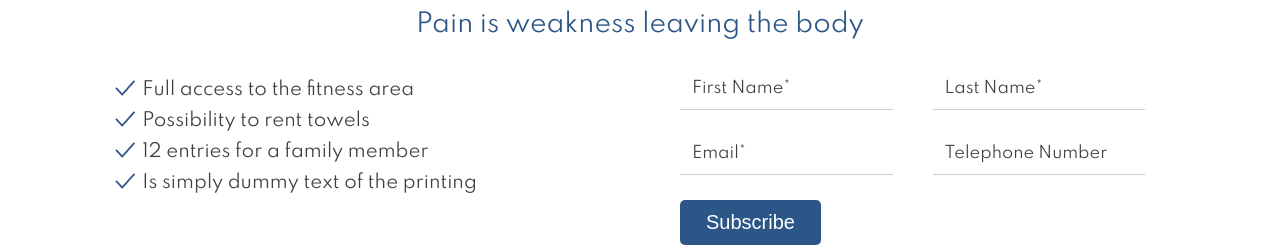
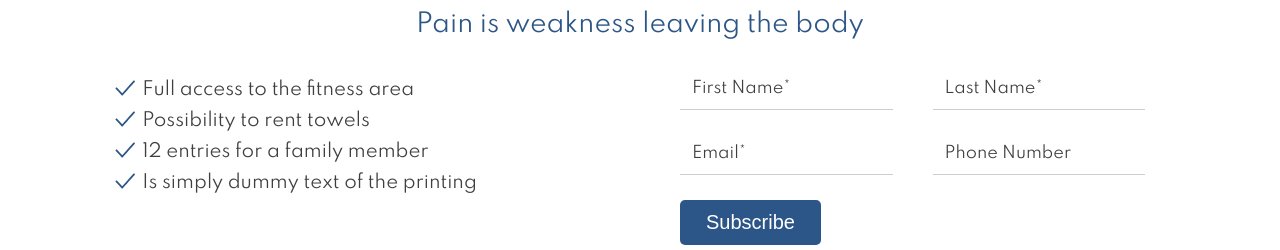
Before and after one commit to oradan/fitness-subscription-form, an Angular app: page / in a window 1280 px wide. Shown: the part 1358-1608 px from the top of the page. Built offline with nearby package versions, Linux system fonts and the light colour scheme.

Commit message:
Add floating-labels directive

```diff
--- a/src/app/floatin-labels.directive.ts
+++ b/src/app/floatin-labels.directive.ts
@@ -1,12 +1,22 @@
-import { Directive, ElementRef } from '@angular/core';
+import { Directive, ElementRef, HostListener } from '@angular/core';
 
 @Directive({
-  selector: '[floatinLabels]'
+  selector: '[floatingLabels]'
 })
 export class FloatinLabelsDirective {
 
-  constructor(private elRef:ElementRef) {
-    console.log(this.elRef.nativeElement)
-   }
-
+  constructor(private elRef: ElementRef) { }
+  @HostListener('focus', ['$event.srcElement.labels[0]'])
+  onFocus(el) {
+    el.classList.add("focused")
+  }
+  @HostListener('blur', ['$event.srcElement.labels[0]'])
+  onBlur(el) {
+    this.elRef.nativeElement.value.replace(/\s/g, "");
+    console.log(this.elRef.nativeElement.value === "")
+    console.log(this.elRef.nativeElement.value.replace(/\s/g, "").length)
+    if (this.elRef.nativeElement.value === "") {
+      el.classList.remove("focused");
+    }
+  }
 }
--- a/src/app/user-form/user-form.component.html
+++ b/src/app/user-form/user-form.component.html
@@ -1,28 +1,27 @@
-<form class="form-custom floating-labels" (ngSubmit)="onSubmit();userForm.reset()" #userForm="ngForm" floatinLabels>
+<form class="form-custom floating-labels" (ngSubmit)="onSubmit();userForm.reset()" #userForm="ngForm">
   <div class="row">
     <div class="col-6 col-md-3">
       <div class="form-group">
-        <label for="first-name" class="label-floating label-floating-lg" [class.focused]="firstName.touched">First Name*</label>
-        <input class="form-control" id="first-name" name="firstName" type="text" [(ngModel)]="user.firstName" #firstName="ngModel" required>
-      </div>
-      <p>{{firstName.className}}</p>
-    </div>
-    <div class="col-6 col-md-3">
-      <div class="form-group">
-        <label for="last-name" class="label-floating label-floating-lg">Last Name*</label>
-        <input class="form-control" id="last-name" name="lastName" type="text" [(ngModel)]="user.lastName" required>
+        <label for="first-name" class="label-floating">First Name*</label>
+        <input class="form-control" id="first-name" name="firstName" type="text" [(ngModel)]="user.firstName" #firstName="ngModel" floatingLabels required>
       </div>
     </div>
     <div class="col-6 col-md-3">
       <div class="form-group">
-        <label for="email" class="label-floating label-floating-lg">Email*</label>
-        <input class="form-control" id="email" name="email" type="email" [(ngModel)]="user.email" required>
+        <label for="last-name" class="label-floating">Last Name*</label>
+        <input class="form-control" id="last-name" name="lastName" type="text" [(ngModel)]="user.lastName" floatingLabels required>
       </div>
     </div>
     <div class="col-6 col-md-3">
       <div class="form-group">
-        <label for="phone" class="label-floating label-floating-lg">Telephone Number</label>
-        <input class="form-control" id="phone" name="telephone" type="tel" [(ngModel)]="user.telephone">
+        <label for="email" class="label-floating">Email*</label>
+        <input class="form-control" id="email" name="email" type="email" [(ngModel)]="user.email" floatingLabels required>
+      </div>
+    </div>
+    <div class="col-6 col-md-3">
+      <div class="form-group">
+        <label for="phone" class="label-floating">Phone Number</label>
+        <input class="form-control" id="phone" name="telephone" type="tel" [(ngModel)]="user.telephone" floatingLabels>
       </div>
     </div>
     <div class="col-6">
```
